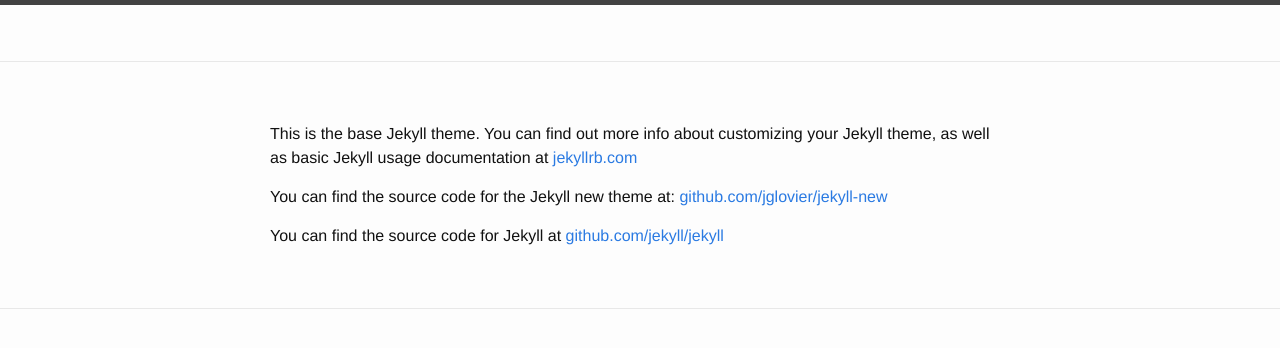
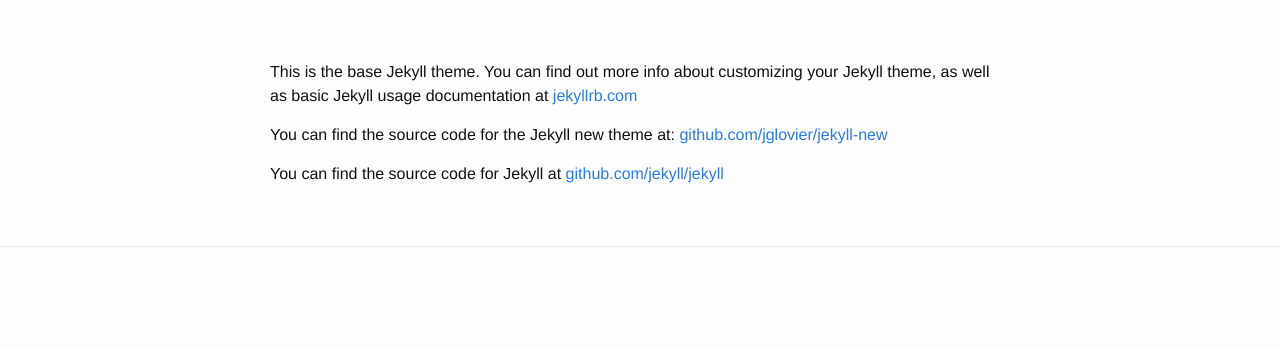
Before and after one commit to KGReddy/t2000-solavei, a Jekyll site: the page built from about.md, in a window 1280 px wide. Shown: the top 348 px of the page. Built offline with Jekyll 4.4.1, drawn with Linux system fonts in a browser that asks for light colours.

Commit message:
Update header.html
wrapper -

```diff
--- a/_includes/header.html
+++ b/_includes/header.html
@@ -1,4 +1,7 @@
+<head>
+<!--
 <header class="site-header">
+-->
 
   <!--
   <div class="wrapper">
```
